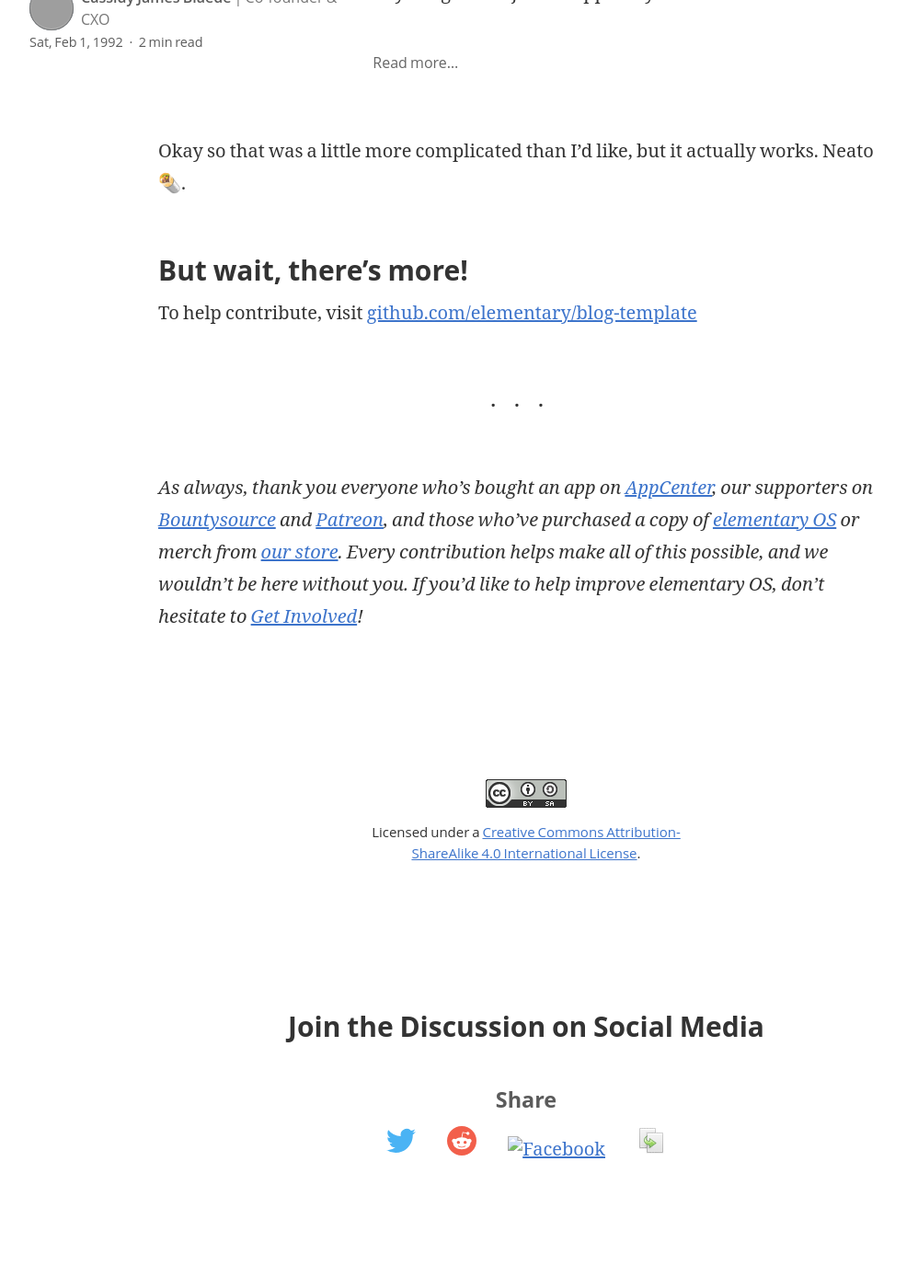
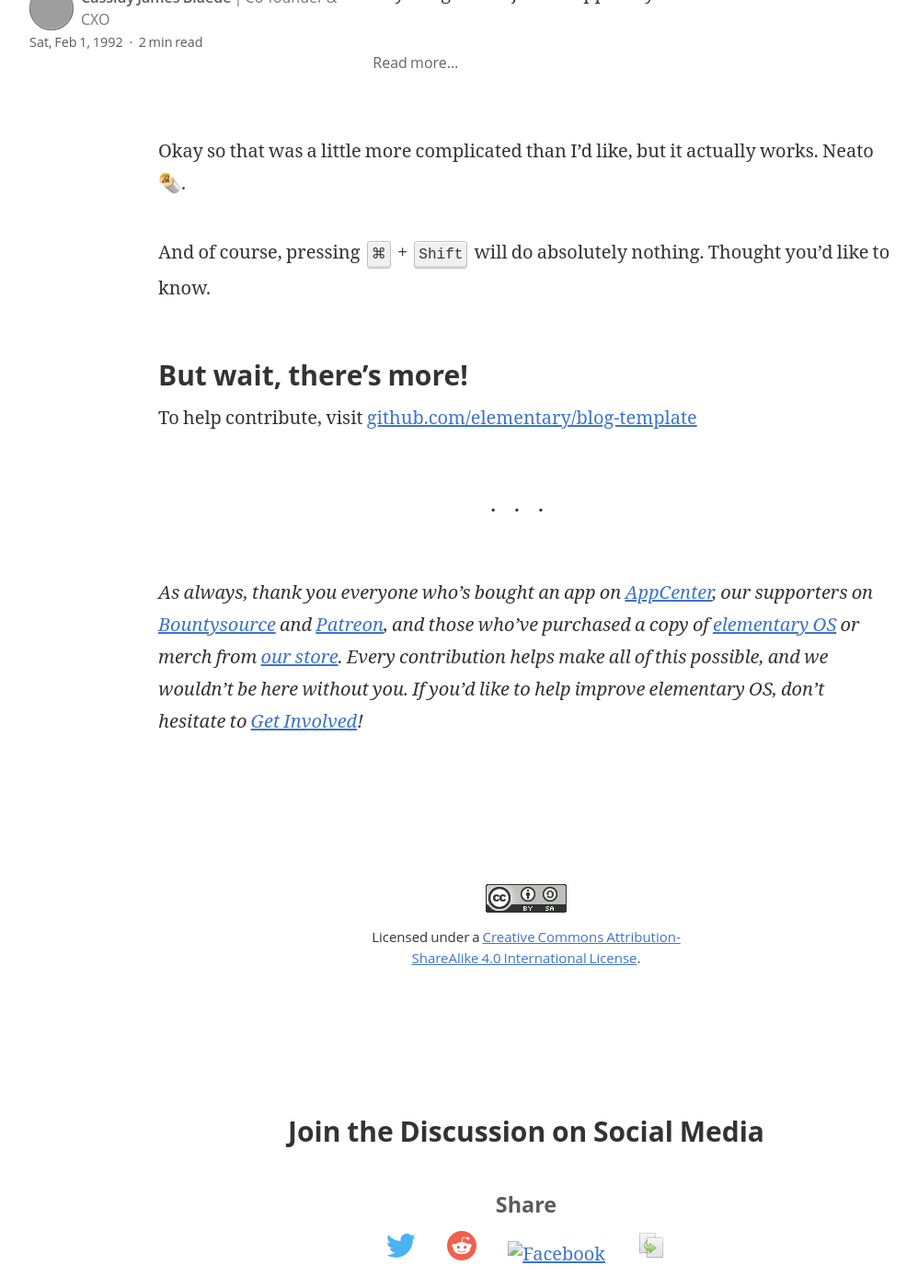
Before and after one commit to elementary/blog-template, a Jekyll site: the page built from _posts/1992-02-01-test.md, in a window 1280 px wide and 1400 px high, scrolled down 4926 px. Shown: the whole window at 92% size, without its empty margins (68-1066 px from the left). Built offline with Jekyll 4.4.1, drawn with Linux system fonts in a browser that asks for light colours; our own code applies the rules of GitHub Pages for plain Markdown files; grey boxes are pictures that could not be loaded.

Commit message:
Add keycap styling with sample text

```diff
--- a/_posts/1992-02-01-test.md
+++ b/_posts/1992-02-01-test.md
@@ -89,6 +89,8 @@
 
 Okay so that was a little more complicated than I'd like, but it actually works. Neato 🌯️.
 
+And of course, pressing <kbd>⌘</kbd> + <kbd>Shift</kbd> will do absolutely nothing. Thought you'd like to know.
+
 ## But wait, there's more!
 
 To help contribute, visit [github.com/elementary/blog-template](https://github.com/elementary/blog-template)
--- a/_sass/_typography.scss
+++ b/_sass/_typography.scss
@@ -125,3 +125,22 @@
 aside {
   margin-bottom: 2em;
 }
+
+kbd {
+  background-color: #f0f0f0;
+  border: 1px solid #bfbfbf;
+  border-radius: 3px;
+  box-shadow:
+    inset 0 1px 0 0 #fff,
+    inset 0 -2px 0 0 #d9d9d9;
+  display: inline-block;
+  font-family: "Roboto Mono", monospace;
+  font-size: 80%;
+  line-height: 1.5;
+  margin: 3px;
+  min-width: 22px;
+  padding: 2px 4px;
+  text-align: center;
+  user-select: none;
+  white-space: nowrap;
+}
```
